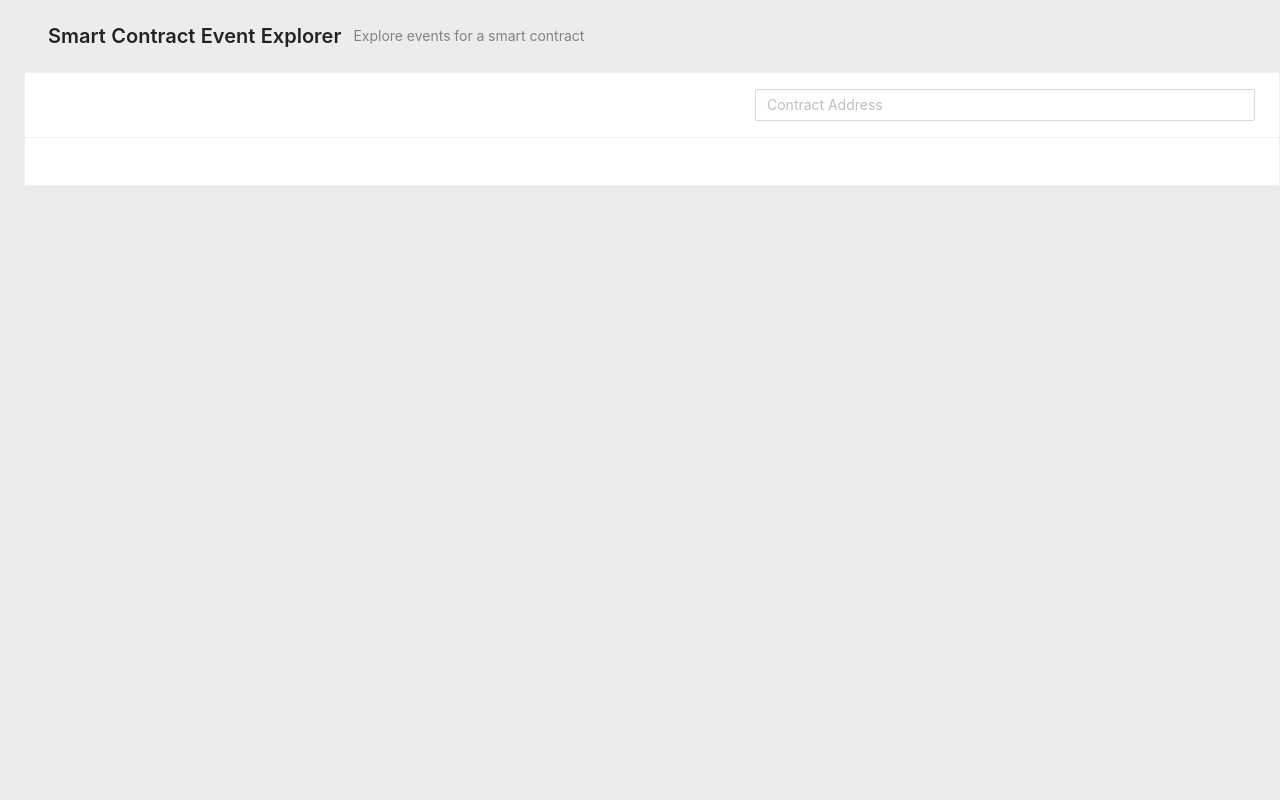
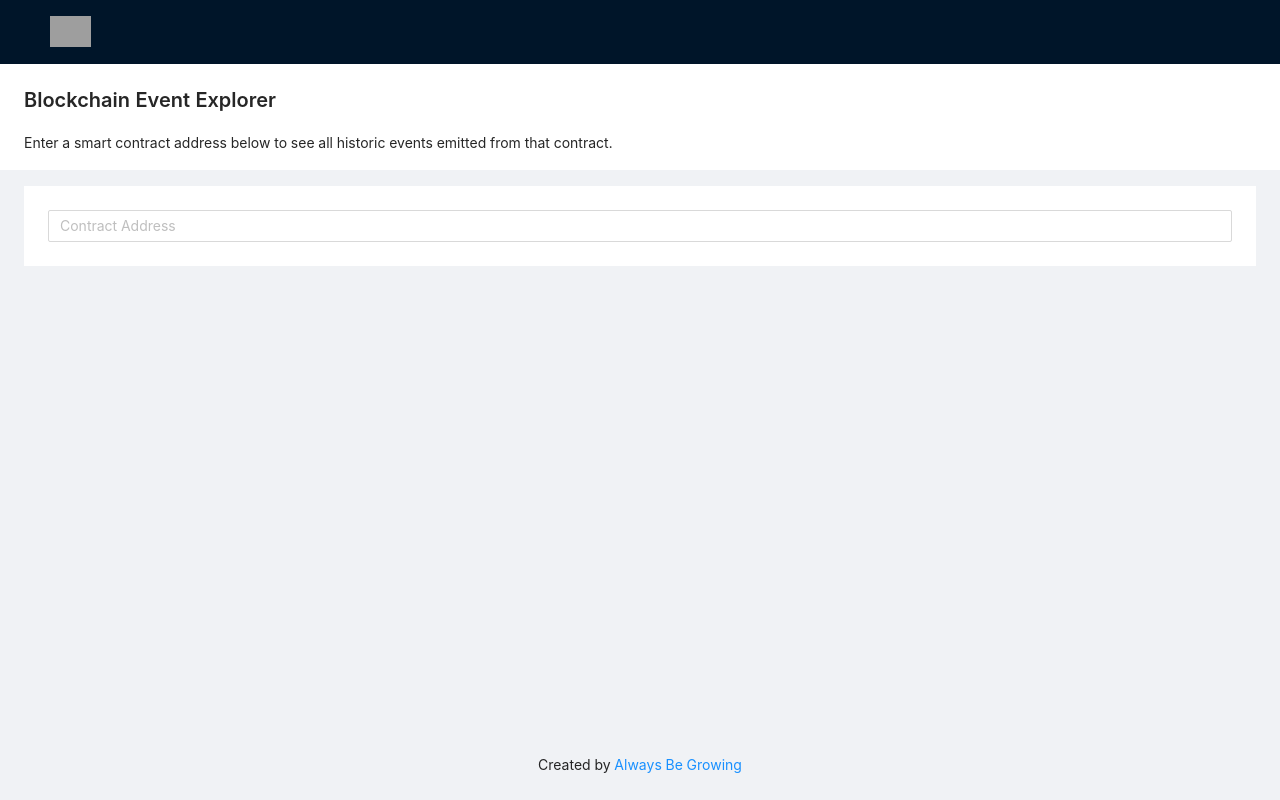
Before and after one commit to alwaysbegrowing/events, a React (Create React App) app: page / in a window 1280 px wide. Built offline with nearby package versions, Linux system fonts and the light colour scheme; grey boxes are pictures that could not be loaded.

Commit message:
improve layout

```diff
--- a/src/App.js
+++ b/src/App.js
@@ -10,11 +10,11 @@
   ConfigProvider,
   Button,
   Empty,
-  PageHeader
+  PageHeader,
 } from "antd";
 import { ContainerOutlined, Cont } from "@ant-design/icons";
 
-const { Header } = Layout;
+const { Header, Footer, Content } = Layout;
 const { Title } = Typography;
 
 // 1. turn columns into a function that takes the filters
@@ -99,19 +99,23 @@
   }, [contractAddress, eventName]);
 
   return (
-    <Layout style={{ background: "#ececec", height: "100vh", paddingLeft: 24, padingRight: 24 }}>
-      <PageHeader
-        className="site-page-header"
-        onBack={null}
-        title="Smart Contract Event Explorer"
-        subTitle="Explore events for a smart contract"
-      />        <Row span={24} style={{ justifyContent: "center" }}>
+    <Layout style={{ height: "100vh" }}>
+      <Header >
+        <img
+          style={{
+            float: 'left',
+            height: 31,
+            margin: '16px 24px 16px 0'
+          }}
+          src="https://cleanshot-cloud-fra.s3.eu-central-1.amazonaws.com/media/34670/q3tycClOm00pMHpyE3K8iDqyHrsTALcESEAGRjHw.jpeg?X-Amz-Content-Sha256=UNSIGNED-PAYLOAD&X-Amz-Security-Token=IQoJb3JpZ2luX2VjENj%2F%2F%2F%2F%2F%2F%2F%2F%2F%2FwEaDGV1LWNlbnRyYWwtMSJGMEQCIFfJhMnkdYbInMCgETETs3gjvJpmAmSxYhrW7dV6T2CNAiAH6eg1O13y%2BenHmEdjxF5v%2BaxqYitLJjUW5dYer1PdKSqQAwgxEAAaDDkxOTUxNDQ5MTY3NCIMq71khgIl08hCmhg8Ku0Ca%2FMSvTyHRdR7D1IdaHvo3ebV8JQpGQuFTqoYVQzroQy8ufoOJdPMPqXc4X1aIyfUC%2B75CVvzSrCe8YrGz3Lzvv5rVt0rl18Jmnkd5rmCPDJPBwmeH3AccV1SSrGC6k1E7OxADYSDKeYhQfrG2YGsy1drnfodtB8dRXIQSpolCdETBm58PDLqsbsQRsdm8ZdLBl4DM8z0CWredWbTepHXN8pmENyoeJYbFhnt%2BzZNo8p%2FPCOFfnlqXt7eTpx9C72wH5PW%2Bqk1K9u%2Bwi5thHF77X2X3OcPFiUqxDMlU6hBA8jHk0O6AJ7OBQe2BuwuZA2tyll775hb5o4DxZyX%2BqWcisPILfKdBQ73rrd1BKHkdgJNFipORMtw4FGB2dtw6zpJVd7YYD41LrYWSV%2BXeQvn1Tc9PMfS%2BaEZml%2BQm5cEUM88%2B%2B32vbeBH1%2BqE1iS7YnnL2vQlJta86ZJ4NlimZ6D%2BkQZZyRPBLaXFj%2B3s3AwuJyVlwY6ngG4Dw0QzLcspVKKresDZZfZmaJ2ASIACzRdp3eIlh1uvEfW0zURlDErMexLeEeBFKKM9sP7Ot4Jo2PeFhfNlcHf7dUvshGFpLfAna%2B3rqywdMNB3vh4Cq2brLEk0zDi8RflR8yL2D1mq0IwCcGmBeuNa1D%2F7ztpakMy8YWusKuzJT6PCkOwprfoFztvoUqbxuuCJM78ExKTdKVL17btnw%3D%3D&X-Amz-Algorithm=AWS4-HMAC-SHA256&X-Amz-Credential=ASIA5MF2VVMNDXQKEASQ%2F20220730%2Feu-central-1%2Fs3%2Faws4_request&X-Amz-Date=20220730T155919Z&X-Amz-SignedHeaders=host&X-Amz-Expires=300&X-Amz-Signature=0a215ac68fd6c3b4be5c5c123acc1376ab95451c57e66a6b150ad549a12fe223"
+        />
 
-      </Row>
-      {/* <Input disabled placeholder="Event Name" value={eventName} onChange={(event) => { setEventName(event.target.value) }} /> */}
-      <Card
-        extra={
-          <div style={{ width: '500px' }}>
+      </Header>
+      <PageHeader style={{ backgroundColor: "#fff" }} title='Blockchain Event Explorer'>Enter a smart contract address below to see all historic events emitted from that contract. </PageHeader>
+      <Content style={{ padding: '0 24px', marginTop: 16 }}>
+        <div style={{ background: '#fff', padding: 24 }}>
+
+          <div >
 
             <Input
               placeholder="Contract Address"
@@ -123,8 +127,6 @@
               ref={inputRef}
             />
           </div>
-        }
-      >
 
           {/* Added math.random() because the keys were not unique which was messing with the blockNumber sorting */}
           {contractAddress && <ConfigProvider renderEmpty={customizeRenderEmpty}>
@@ -138,7 +140,9 @@
               loading={loading}
             />
           </ConfigProvider>}
-      </Card>
+        </div >
+      </Content>
+      <Footer style={{ textAlign: 'center' }}>Created by <a href="https://abg.garden">Always Be Growing</a></Footer>
     </Layout >
   );
 }
```
Lines whose indentation alone changed are shown as unchanged.
